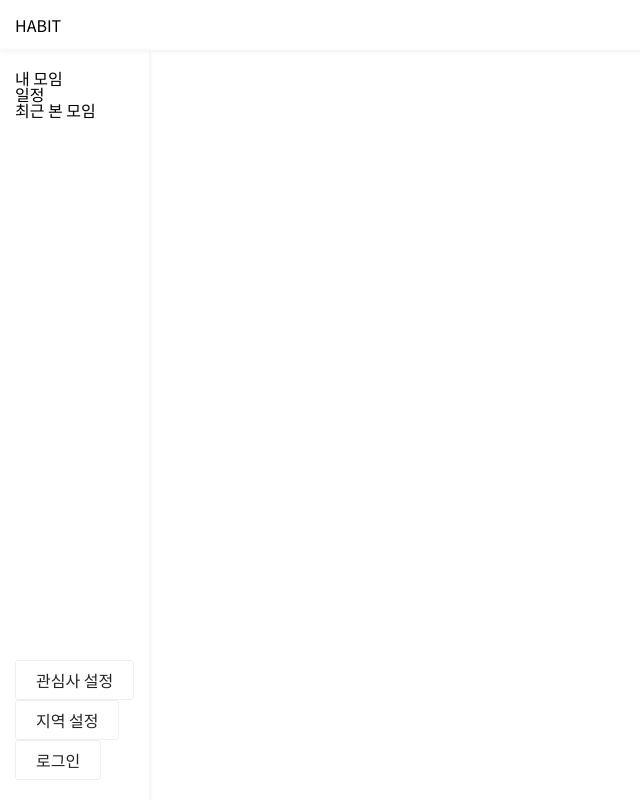
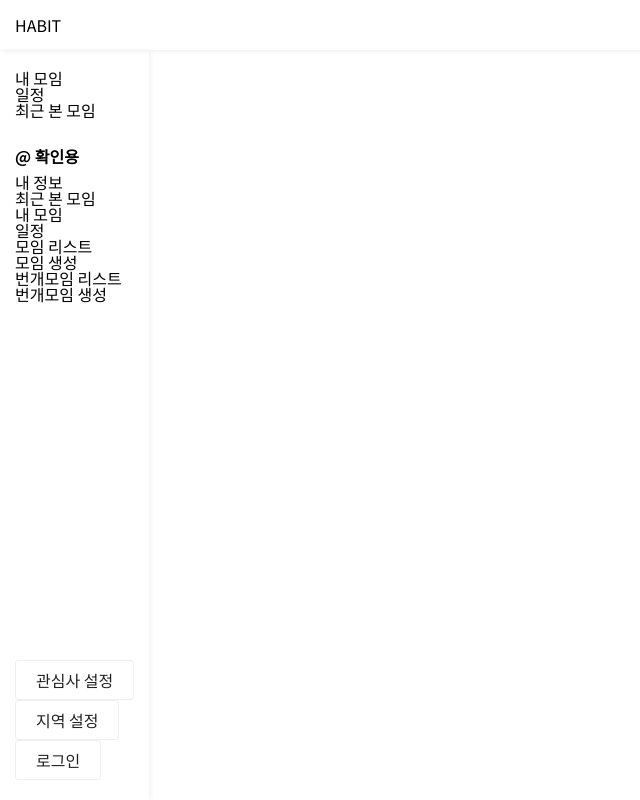
Before and after one commit to Team-ants-grasshoppers/habit-frontend, a React (Vite) app: page / in a window 1280 px wide. Shown: the whole page, without its empty margins (0-640 px from the left). Built offline with nearby package versions, Linux system fonts and the light colour scheme; no server answers; a web font is replaced by a local one.

Commit message:
feat: 라우팅 연동

```diff
--- a/src/common/layout/Sidebar.tsx
+++ b/src/common/layout/Sidebar.tsx
@@ -34,6 +34,34 @@ const Sidebar: React.FC = () => {
           </li>
           <li>
             <Link to="/recent">최근 본 모임</Link>
+          </li>
+        </ul>
+
+        <ul>
+          <li style={{ margin: '30px 0 10px', fontWeight: 'bold' }}>@ 확인용</li>
+          <li>
+            <Link to="/user/info">내 정보</Link>
+          </li>
+          <li>
+            <Link to="/user/recent">최근 본 모임</Link>
+          </li>
+          <li>
+            <Link to="/user/club">내 모임</Link>
+          </li>
+          <li>
+            <Link to="/calendar">일정</Link>
+          </li>
+          <li>
+            <Link to="/club/list">모임 리스트</Link>
+          </li>
+          <li>
+            <Link to="/club/create">모임 생성</Link>
+          </li>
+          <li>
+            <Link to="/thunder">번개모임 리스트</Link>
+          </li>
+          <li>
+            <Link to="/thunder">번개모임 생성</Link>
           </li>
         </ul>
       </nav>
--- a/src/features/user/pages/MyClubPage.tsx
+++ b/src/features/user/pages/MyClubPage.tsx
@@ -0,0 +1,7 @@
+import React from 'react';
+
+function MyClubPage() {
+  return <div></div>;
+}
+
+export default MyClubPage;
--- a/src/features/user/pages/RecentPage.tsx
+++ b/src/features/user/pages/RecentPage.tsx
@@ -0,0 +1,7 @@
+import React from 'react';
+
+function RecentPage() {
+  return <div></div>;
+}
+
+export default RecentPage;
--- a/src/routes/index.tsx
+++ b/src/routes/index.tsx
@@ -7,20 +7,34 @@ import ClubDetailPage from '../features/club/pages/ClubDetailPage';
 import ClubModifyPage from '../features/club/pages/ClubModifyPage';
 import ClubCreatePage from '../features/club/pages/ClubCreatePage';
 import Join from '../features/user/components/Join';
+import ThunderCreatePage from '../features/thunder/pages/ThunderCreatePage';
+import ThunderDetailPage from '../features/thunder/pages/ThunderDetailPage';
+import ThunderModifyPage from '../features/thunder/pages/ThunderModifyPage';
+import MyInfoPage from '../features/user/pages/MyInfoPage';
+import RecentPage from '../features/user/pages/RecentPage';
+import MyClubPage from '../features/user/pages/MyClubPage';
 
 const AppRoutes = () => {
   return (
     <Routes>
       <Route path="/" element={<Layout />}>
-        <Route path="thunderlist" element={<ThunderListPage />} />
-        <Route path="clublist" element={<ClubListPage />} />
         <Route path="calendar" element={<CalendarPage />} />
         <Route path="join" element={<Join />} />
+        <Route path="user/info" element={<MyInfoPage />} />
+        <Route path="user/recent" element={<RecentPage />} />
+        <Route path="user/club" element={<MyClubPage />} />
 
         {/* Club 관련 라우트 추가 */}
         <Route path="club/create" element={<ClubCreatePage />} />
+        <Route path="club/list" element={<ClubListPage />} />
         <Route path="club/:clubId" element={<ClubDetailPage />} />
         <Route path="club/:clubId/edit" element={<ClubModifyPage />} />
+
+        {/* Thunder 관련 라우트 추가 */}
+        <Route path="thunder/create" element={<ThunderCreatePage />} />
+        <Route path="thunder/list" element={<ThunderListPage />} />
+        <Route path="thunder/:thunderId" element={<ThunderDetailPage />} />
+        <Route path="thunder/:thunderId/edit" element={<ThunderModifyPage />} />
       </Route>
     </Routes>
   );
```
